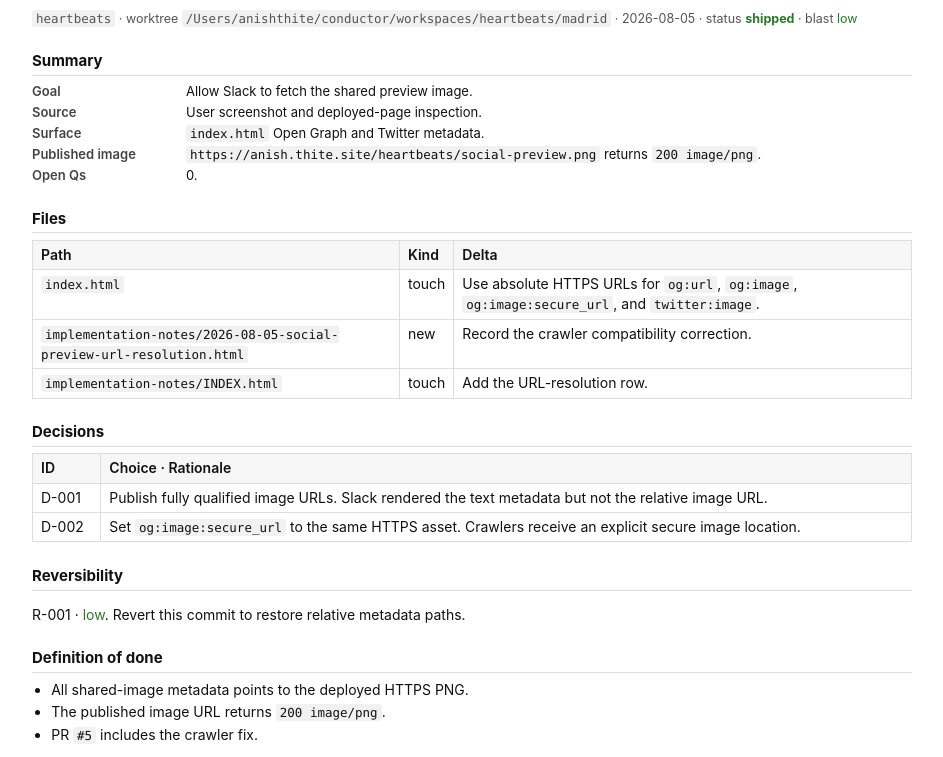
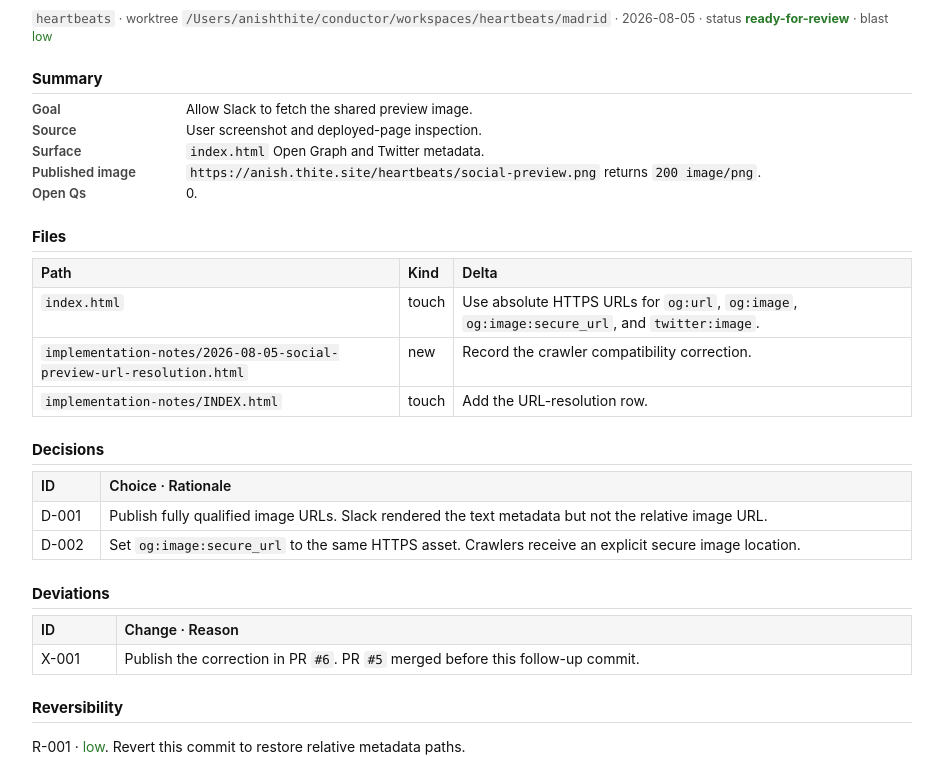
Before and after one commit to anishthite/heartbeats, a plain HTML site: page implementation-notes/2026-08-05-social-preview-url-resolution.html in a window 1280 px wide. Shown: the part 56-813 px from the top of the page, without its empty margins (168-1111 px from the left). Drawn offline with Linux system fonts and the light colour scheme.

Commit message:
Document social preview follow-up
Implements: notes/implementation-notes/2026-08-05-social-preview-url-resolution.html#X-001

```diff
--- a/implementation-notes/2026-08-05-social-preview-url-resolution.html
+++ b/implementation-notes/2026-08-05-social-preview-url-resolution.html
@@ -6,7 +6,7 @@
 <meta name="task" content="Make Open Graph and Twitter preview image URLs crawlable by Slack.">
 <meta name="date-started" content="2026-08-05">
 <meta name="date-updated" content="2026-08-05">
-<meta name="status" content="shipped">
+<meta name="status" content="ready-for-review">
 <meta name="blast-radius" content="low">
 <meta name="tags" content="heartbeats, social-preview, open-graph, twitter, slack">
 <meta name="related" content="2026-08-05-social-preview-promotion.html">
@@ -20,7 +20,7 @@
   code { font-family: ui-monospace, Menlo, monospace; background: #f1f1f1; padding: 1px 4px; border-radius: 3px; font-size: 12.5px; }
   ul { margin: .3rem 0 .8rem 1.2rem; padding: 0; }
   li { margin: .15rem 0; }
-  .blast-low, .status-shipped { color: #2a7a2a; }
+  .blast-low, .status-ready { color: #2a7a2a; }
   .meta { color: #555; font-size: 12.5px; margin-bottom: .8rem; }
   .kv { display: grid; grid-template-columns: 140px 1fr; gap: 2px 14px; font-size: 13px; margin: .4rem 0 1rem; }
   .kv b { color: #444; font-weight: 600; }
@@ -28,7 +28,7 @@
 </head>
 <body>
 <h1>Social Preview URL Resolution</h1>
-<p class="meta"><code>heartbeats</code> · worktree <code>/Users/anishthite/conductor/workspaces/heartbeats/madrid</code> · 2026-08-05 · status <b class="status-shipped">shipped</b> · blast <span class="blast-low">low</span></p>
+<p class="meta"><code>heartbeats</code> · worktree <code>/Users/anishthite/conductor/workspaces/heartbeats/madrid</code> · 2026-08-05 · status <b class="status-ready">ready-for-review</b> · blast <span class="blast-low">low</span></p>
 
 <h2>Summary</h2>
 <div class="kv">
@@ -54,6 +54,12 @@
   <tr><td>D-002</td><td>Set <code>og:image:secure_url</code> to the same HTTPS asset. Crawlers receive an explicit secure image location.</td></tr>
 </table>
 
+<h2>Deviations</h2>
+<table>
+  <tr><th>ID</th><th>Change · Reason</th></tr>
+  <tr><td>X-001</td><td>Publish the correction in PR <code>#6</code>. PR <code>#5</code> merged before this follow-up commit.</td></tr>
+</table>
+
 <h2>Reversibility</h2>
 <p>R-001 · <span class="blast-low">low</span>. Revert this commit to restore relative metadata paths.</p>
 
@@ -61,7 +67,7 @@
 <ul>
   <li>All shared-image metadata points to the deployed HTTPS PNG.</li>
   <li>The published image URL returns <code>200 image/png</code>.</li>
-  <li>PR <code>#5</code> includes the crawler fix.</li>
+  <li>PR <code>#6</code> includes the crawler fix.</li>
 </ul>
 </body>
 </html>
```
Also changed, not shown: implementation-notes/INDEX.html (+1 -1 lines).
